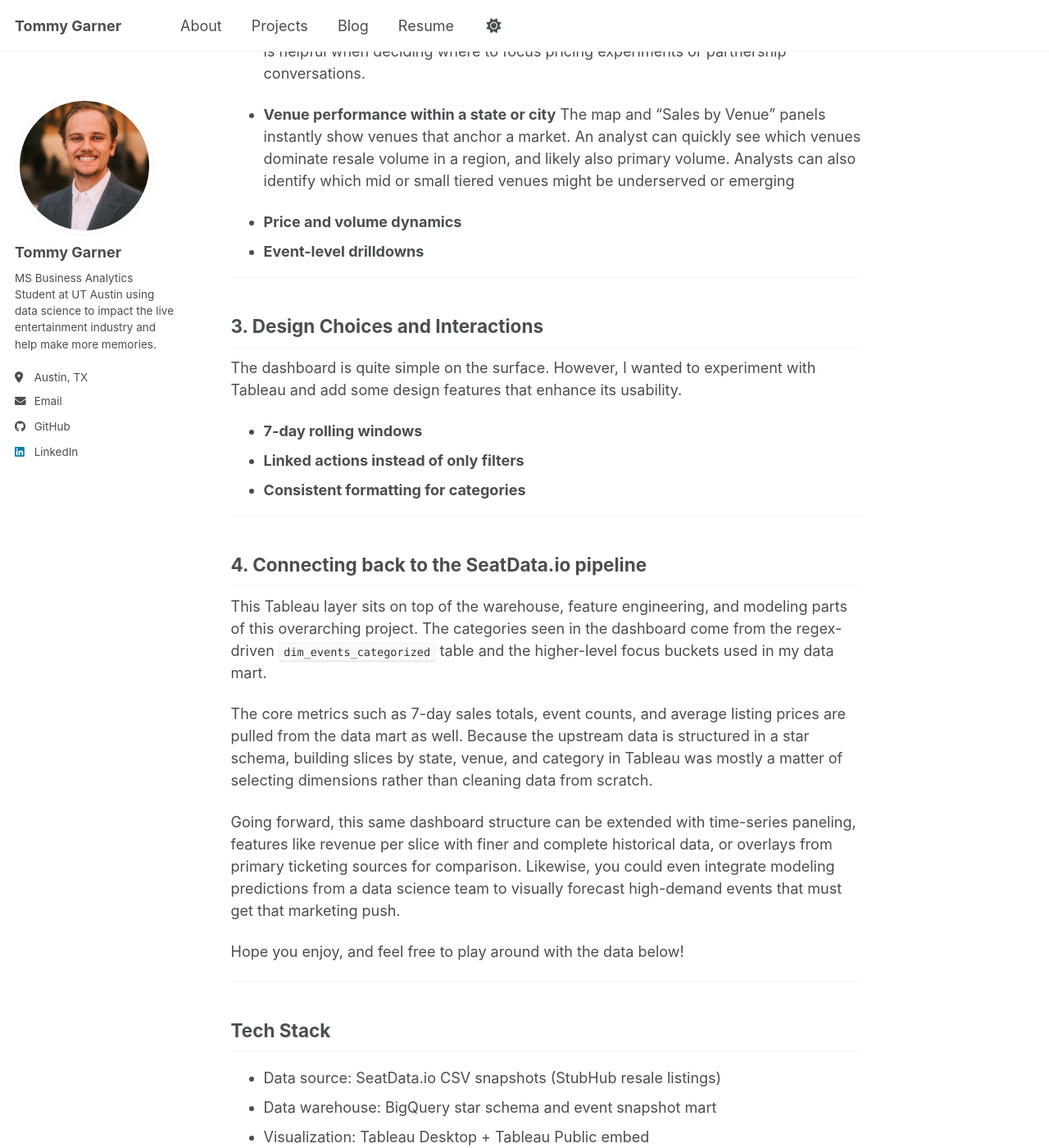
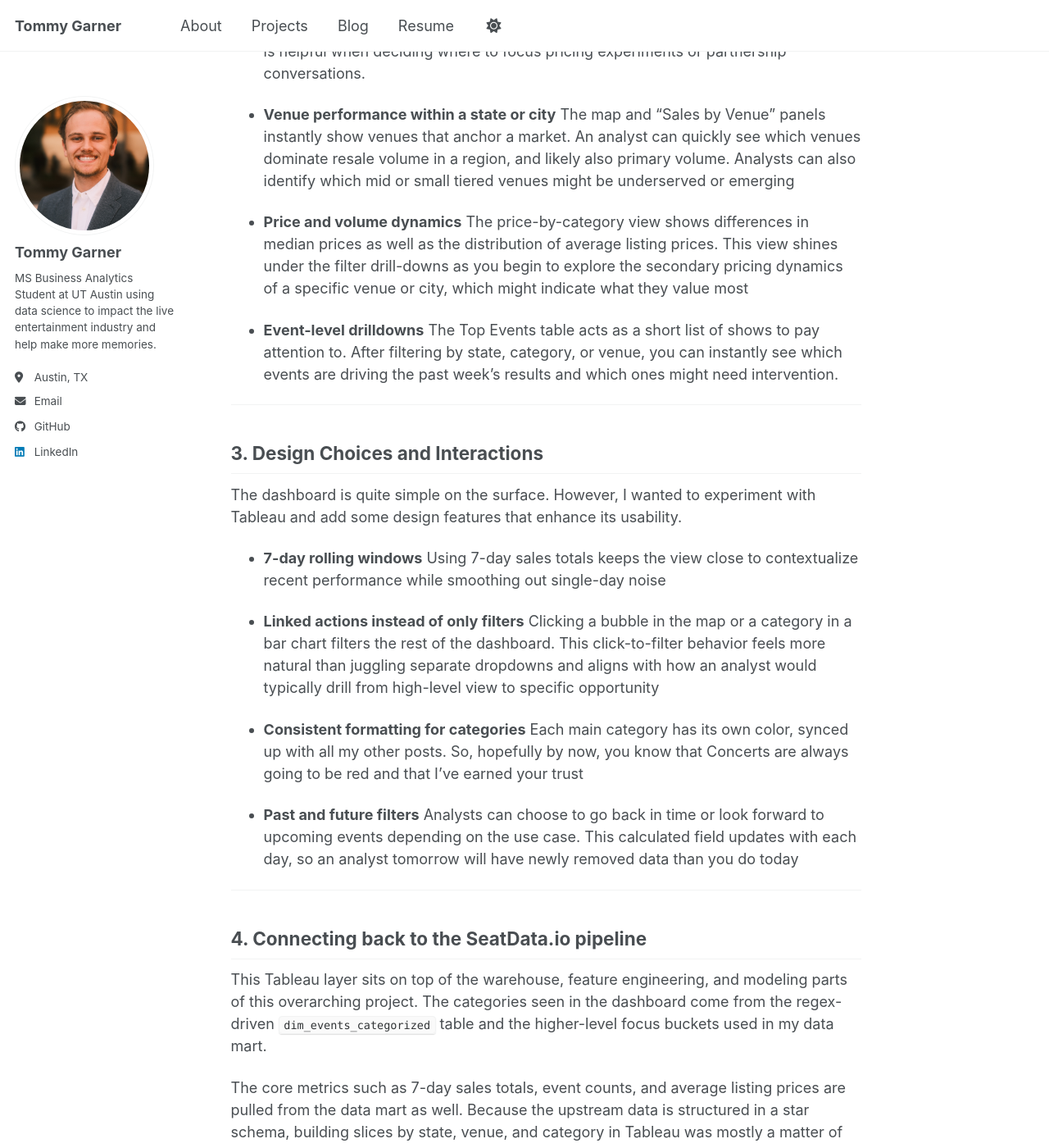
Before and after one commit to tommygarner/tommygarner.github.io, a Jekyll site: the page built from _posts/2026-01-20-seatdata.io-market-dashboard.md, in a window 1280 px wide and 1400 px high, scrolled down 2224 px. Shown: the whole window at 82% size. Built offline with Jekyll 4.4.1, drawn with Linux system fonts in a browser that asks for light colours; a script bundle is joined from its source files by our own code; library files that are not in the unit come from our copies; some of the changed text lies outside the part shown.

Commit message:
Revise dashboard description and improve wording
Updated text for clarity and consistency in the dashboard description.

```diff
--- a/_posts/2026-01-20-seatdata.io-market-dashboard.md
+++ b/_posts/2026-01-20-seatdata.io-market-dashboard.md
@@ -72,7 +72,10 @@ The dashboard is organized to highlight a few specific patterns that matter for
    The map and "Sales by Venue" panels instantly show venues that anchor a market. An analyst can quickly see which venues dominate resale volume in a region, and likely also primary volume. Analysts can also identify which mid or small tiered venues might be underserved or emerging
 
 -  **Price and volume dynamics**
+   The price-by-category view shows differences in median prices as well as the distribution of average listing prices. This view shines under the filter drill-downs as you begin to explore the secondary pricing dynamics of a specific venue or city, which might indicate what they value most
+
 -  **Event-level drilldowns**
+   The Top Events table acts as a short list of shows to pay attention to. After filtering by state, category, or venue, you can instantly see which events are driving the past week's results and which ones might need intervention.
 
 ---
 
@@ -81,8 +84,17 @@ The dashboard is organized to highlight a few specific patterns that matter for
 The dashboard is quite simple on the surface. However, I wanted to experiment with Tableau and add some design features that enhance its usability.
 
 -  **7-day rolling windows**
+   Using 7-day sales totals keeps the view close to contextualize recent performance while smoothing out single-day noise
+
 -  **Linked actions instead of only filters**
+   Clicking a bubble in the map or a category in a bar chart filters the rest of the dashboard. This click-to-filter behavior feels more natural than juggling separate dropdowns and aligns with how an analyst would typically drill from high-level view to specific opportunity
+
+
 -  **Consistent formatting for categories**
+   Each main category has its own color, synced up with all my other posts. So, hopefully by now, you know that Concerts are always going to be red and that I've earned your trust
+
+-  **Past and future filters**
+   Analysts can choose to go back in time or look forward to upcoming events depending on the use case. This calculated field updates with each day, so an analyst tomorrow will have newly removed data than you do today
 
 ---
 
@@ -94,7 +106,7 @@ The core metrics such as 7-day sales totals, event counts, and average listing p
 
 Going forward, this same dashboard structure can be extended with time-series paneling, features like revenue per slice with finer and complete historical data, or overlays from primary ticketing sources for comparison. Likewise, you could even integrate modeling predictions from a data science team to visually forecast high-demand events that must get that marketing push.
 
-Hope you enjoy, and feel free to play around with the data below!
+Hope you enjoy, and feel free to play around with the data above!
 
 ---
 
```
